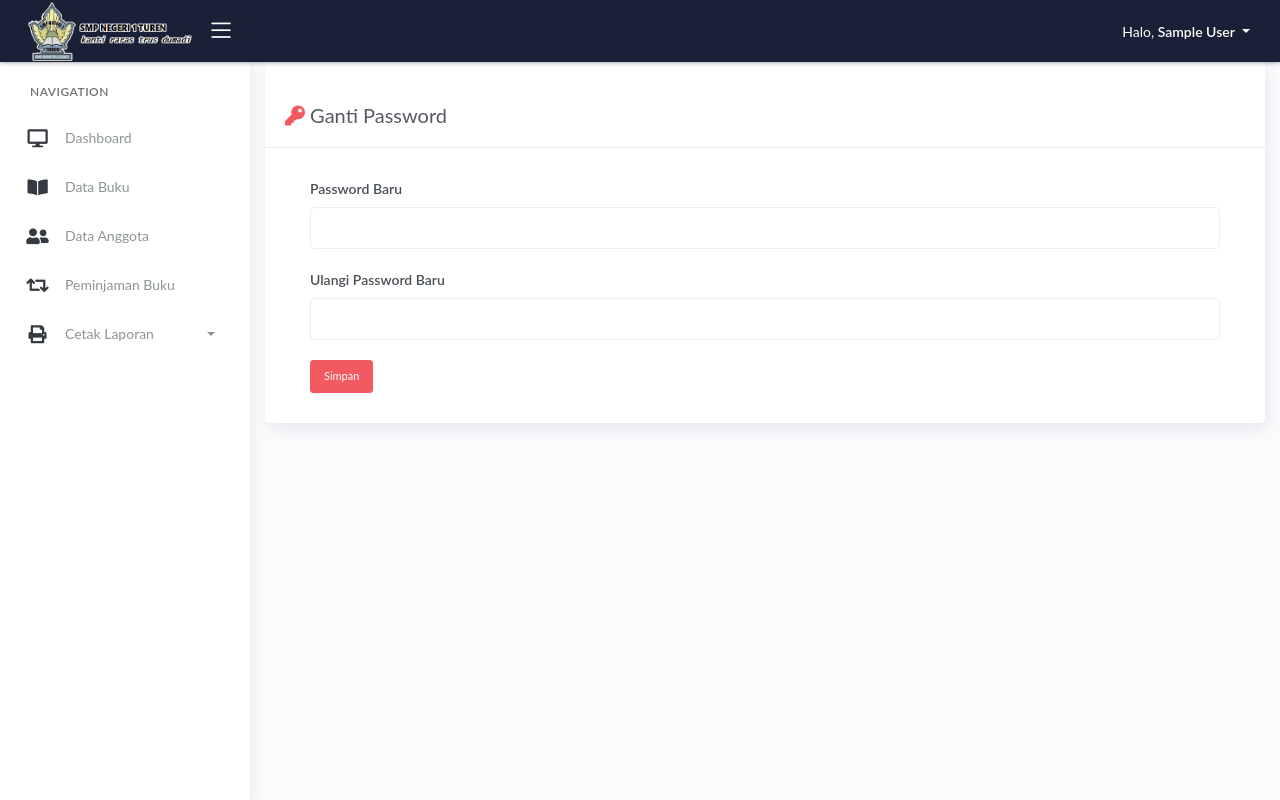
After one commit to trifuad/Proyek2, a CodeIgniter app: page /database/admin/ganti_password_admin in a window 1280 px wide. The commit adds this page. Run offline with CodeIgniter, Linux system fonts and the light colour scheme; the visitor is signed in with stand-in values (Sample User, id 1); some libraries are stand-ins or nearby versions.

Commit message:
ganti password admin

```diff
--- a/application/controllers/Admin.php
+++ b/application/controllers/Admin.php
@@ -34,6 +34,12 @@ class Admin extends CI_Controller{
   function ganti_password(){
     $this->load->view('admin/header');
     $this->load->view('admin/ganti_password');
+    $this->load->view('admin/footer');
+  }
+
+  function ganti_password_admin(){
+    $this->load->view('admin/header');
+    $this->load->view('admin/ganti_password1');
     $this->load->view('admin/footer');
   }
 
--- /dev/null
+++ b/application/views/admin/ganti_password1.php
@@ -0,0 +1,39 @@
+<div class="main-panel">
+  <div class="content">
+    <div class="col-md-12">
+      <div class="panel animated fadeIn slower">
+        <div class="card">
+        <div class="card-header"><br>
+          <div class="card-title"><i class="fas fa-key text-danger"></i> Ganti Password</div>
+        </div>
+      <div class="card-body">
+        <div class="col-md-12 col-md-offset-3">
+          <?php
+          if(isset($_GET['pesan'])){
+            if($_GET['pesan']=="berhasil"){
+              echo "<div class='alert alert-success'>Password Berhasil diganti.</div>";
+            }
+          }
+          ?>
+          <form action="<?php echo base_url().'admin/ganti_password_act' ?>" method="post">
+            <div class="form-group">
+              <label>Password Baru</label>
+              <input type="password" class="form-control" name="pass_baru">
+              <?php echo form_error('pass_baru'); ?>
+            </div>
+
+            <div class="form-group">
+              <label>Ulangi Password Baru</label>
+              <input type="password" class="form-control" name="ulang_pass">
+              <?php echo form_error('ulang_pass'); ?>
+            </div>
+
+            <div class="form-group">
+              <input class="btn btn-danger btn-sm" type="submit" value="Simpan">
+            </div>
+          </form>
+        </div>
+      </div>
+    </div>
+  </div>
+</div>
--- a/application/views/admin/header.php
+++ b/application/views/admin/header.php
@@ -43,7 +43,7 @@
           <ul class="dropdown-menu dropdown-user animated fadeIn fast">
             <div class="dropdown-user-scroll scrollbar-outer">
               <li>
-                <a class="dropdown-item" href="<?php echo base_url().'admin/ganti_password' ?>"><i class="fas fa-key"></i> Ganti Password</a>
+                <a class="dropdown-item" href="<?php echo base_url().'admin/ganti_password_admin' ?>"><i class="fas fa-key"></i> Ganti Password</a>
                 <div class="dropdown-divider"></div>
                 <a class="dropdown-item" href="<?php echo base_url().'admin/logout'?>"><i class="fas fa-sign-out-alt"></i> Logout</a>
               </li>
```
